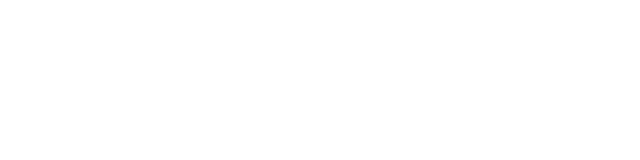
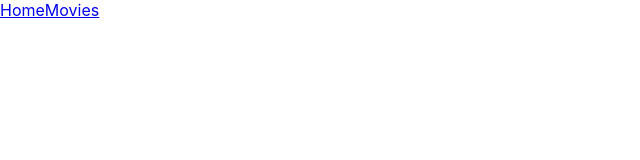
Before and after one commit to dariaddz/goit-react-hw-05-movies, a React (Create React App) app: page /movies in a window 1280 px wide. Before the commit this address had no page. Shown: the top 160 px of the page, without its empty margins (0-640 px from the left). Built offline with nearby package versions, Linux system fonts and the light colour scheme; the HTML template or start-up script is replaced by a standard one.

Commit message:
navigation

```diff
--- a/src/components/App.jsx
+++ b/src/components/App.jsx
@@ -1,19 +1,21 @@
 import { Routes, Route } from 'react-router-dom';
-import { TrendingMoviesView } from './views/TrendingMoviesView';
+import { TrendingMoviesView } from '../views/TrendingMoviesView';
+import { MoviesView } from 'views/MoviesView';
+import { Navigation } from './Navigation/Navigation';
+
 
 export const App = () => {
 
 
   return (
     <Routes>
-      {/* <Route path="/" element={<Layout />}> */}
+      <Route path="/" element={<Navigation />}>
 
-        {/* trending */}
         <Route index element={<TrendingMoviesView />} />
 
 
-        {/* <Route path="movies" element={<MoviesView />}/> */}
-      {/* </Route> */}
+        <Route path="movies" element={<MoviesView />}/>
+      </Route>
     </Routes>
   );
 };
--- /dev/null
+++ b/src/components/Layout/index.js
@@ -0,0 +1 @@
+export * from './Layout';
--- /dev/null
+++ b/src/components/Navigation/Navigation.js
@@ -0,0 +1,10 @@
+import { Link } from 'react-router-dom';
+
+export const Navigation = () => {
+  return (
+    <nav>
+      <Link to="/">Home</Link>
+      <Link to="/movies">Movies</Link>
+    </nav>
+  );
+};
--- /dev/null
+++ b/src/views/MoviesView.js
@@ -0,0 +1,3 @@
+export const MoviesView = () => {
+  return <>это результаты поиска фильмов</>;
+};
```
Also changed, not shown: src/components/Layout/Layout.js (added, +10 -0 lines), src/views/TrendingMoviesView.js (renamed from src/components/views/TrendingMoviesView.js).
